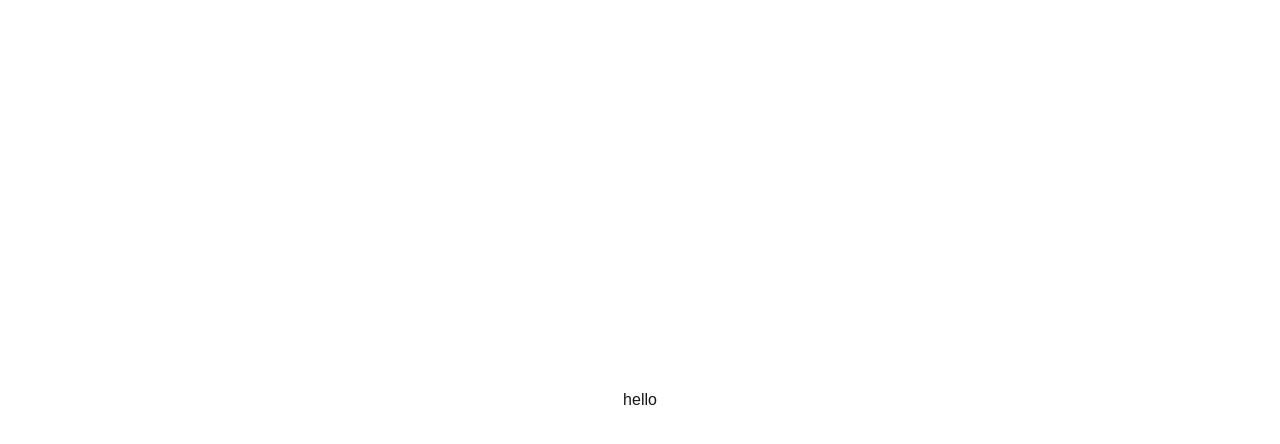
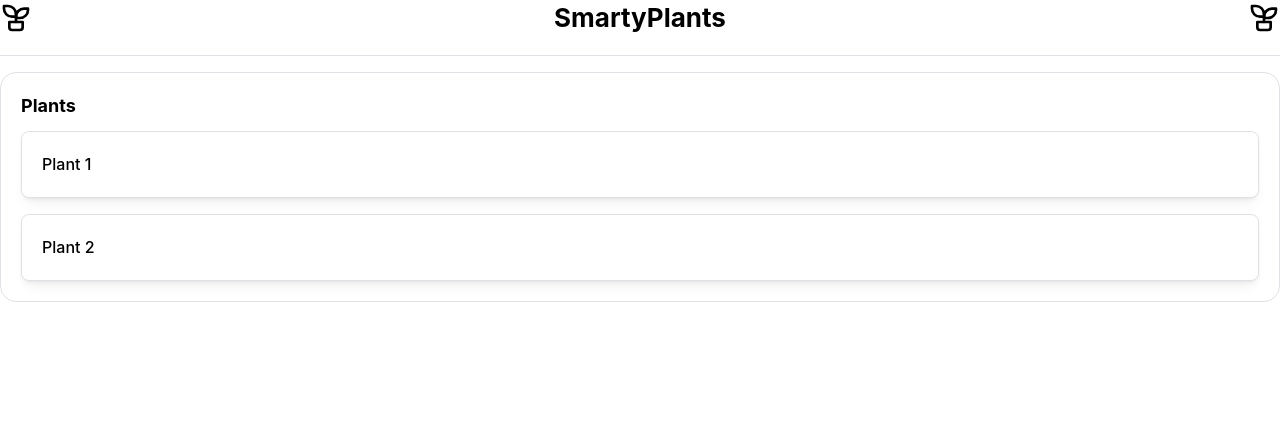
Before and after one commit to ttcaup/smartyPlants, a Next.js app in the folder frontend/: page / in a window 1280 px wide. Shown: the top 444 px of the page. Built offline with nearby package versions, Linux system fonts and the light colour scheme.

Commit message:
feat: create home page layout

```diff
--- /dev/null
+++ b/frontend/app/Home.js
@@ -0,0 +1,48 @@
+'use client';
+
+import {
+  Title,
+  Group,
+  Card,
+  Text,
+  Stack,
+  Anchor,
+  Divider,
+} from '@mantine/core';
+import { IconPlant } from '@tabler/icons-react';
+
+export default function Home() {
+  return (
+    <div className='Home'>
+      <Group justify='space-between' align='center' mb='lg'>
+        <IconPlant size={32} />
+        <Title order={2}>SmartyPlants</Title>
+        <IconPlant size={32} />
+      </Group>
+
+      <Divider my='md' />
+
+      <Anchor href='/plants' underline='never'>
+        <Card padding='lg' radius='lg' withBorder>
+          <Title order={4} mb='sm'>
+            Plants
+          </Title>
+
+          <Stack gap='md'>
+            <Card shadow='sm' padding='lg' radius='md' withBorder>
+              <Group justify='space-between' align='center'>
+                <Text fw={500}>Plant 1</Text>
+              </Group>
+            </Card>
+
+            <Card shadow='sm' padding='lg' radius='md' withBorder>
+              <Group justify='space-between' align='center'>
+                <Text fw={500}>Plant 2</Text>
+              </Group>
+            </Card>
+          </Stack>
+        </Card>
+      </Anchor>
+    </div>
+  );
+}
--- a/frontend/app/Pages/MainPage.js
+++ /dev/null
@@ -1,5 +0,0 @@
-function MainPage() {
-  return <div>hello</div>;
-}
-
-export default MainPage;
--- a/frontend/app/layout.js
+++ b/frontend/app/layout.js
@@ -1,4 +1,4 @@
-import './globals.css';
+// import './globals.css';
 
 export const metadata = {
   title: 'SmartyPlants',
--- a/frontend/app/page.js
+++ b/frontend/app/page.js
@@ -1,12 +1,14 @@
-import styles from './page.module.css';
-import MainPage from './Pages/MainPage';
-export default function Home() {
+'use client';
+import { MantineProvider } from '@mantine/core';
+import '@mantine/core/styles.css';
+import Home from './Home';
+
+export default function App() {
   return (
-    <div className={styles.page}>
-      {/*edit page.module.css to change general styles for webpage */}
-      <main className={styles.main}>
-        <MainPage />
-      </main>
+    <div className='App'>
+      <MantineProvider>
+        <Home />
+      </MantineProvider>
     </div>
   );
 }
```
Also changed, not shown: frontend/app/components/PageLayout.js (added, +25 -0 lines), frontend/app/plants/page.js (added, +11 -0 lines), frontend/package.json (+8 -3 lines), 1 other file (tests, documents, lock files or other folders).
